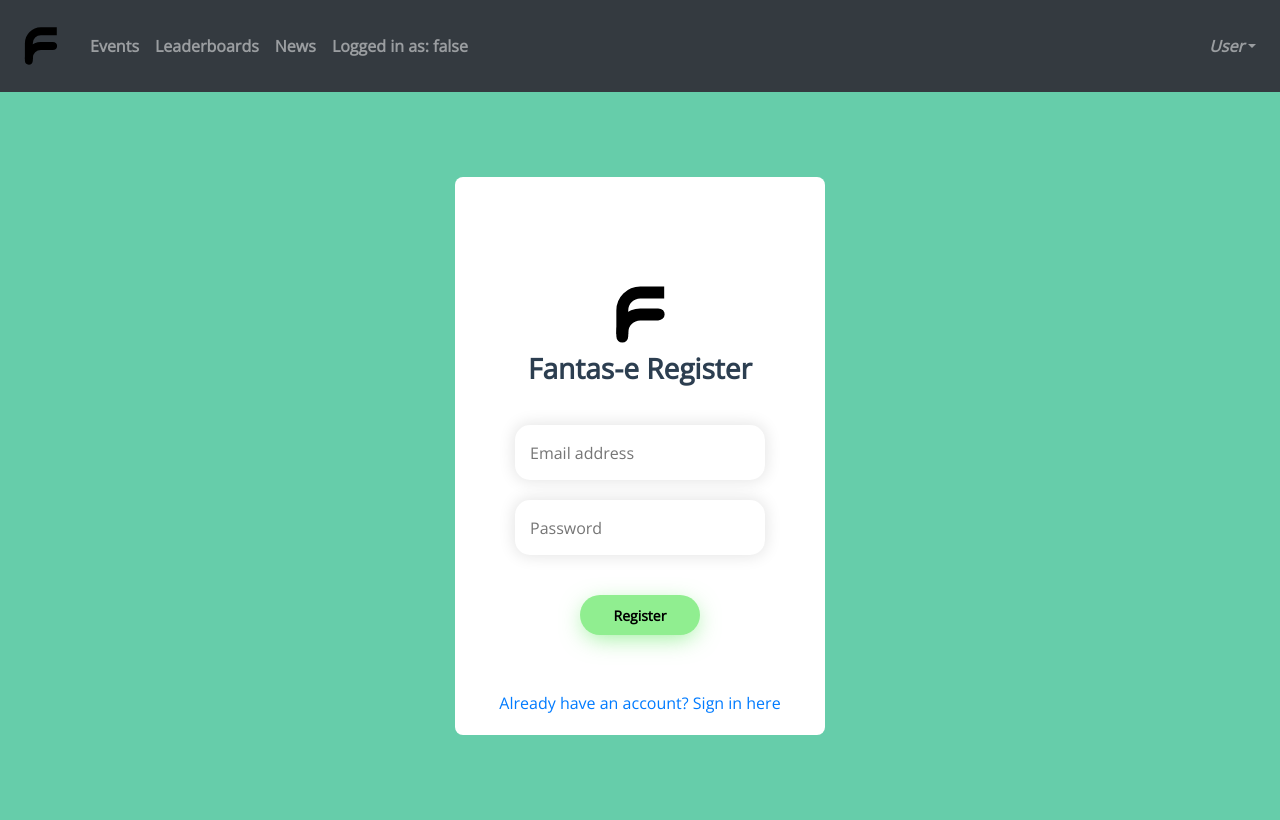
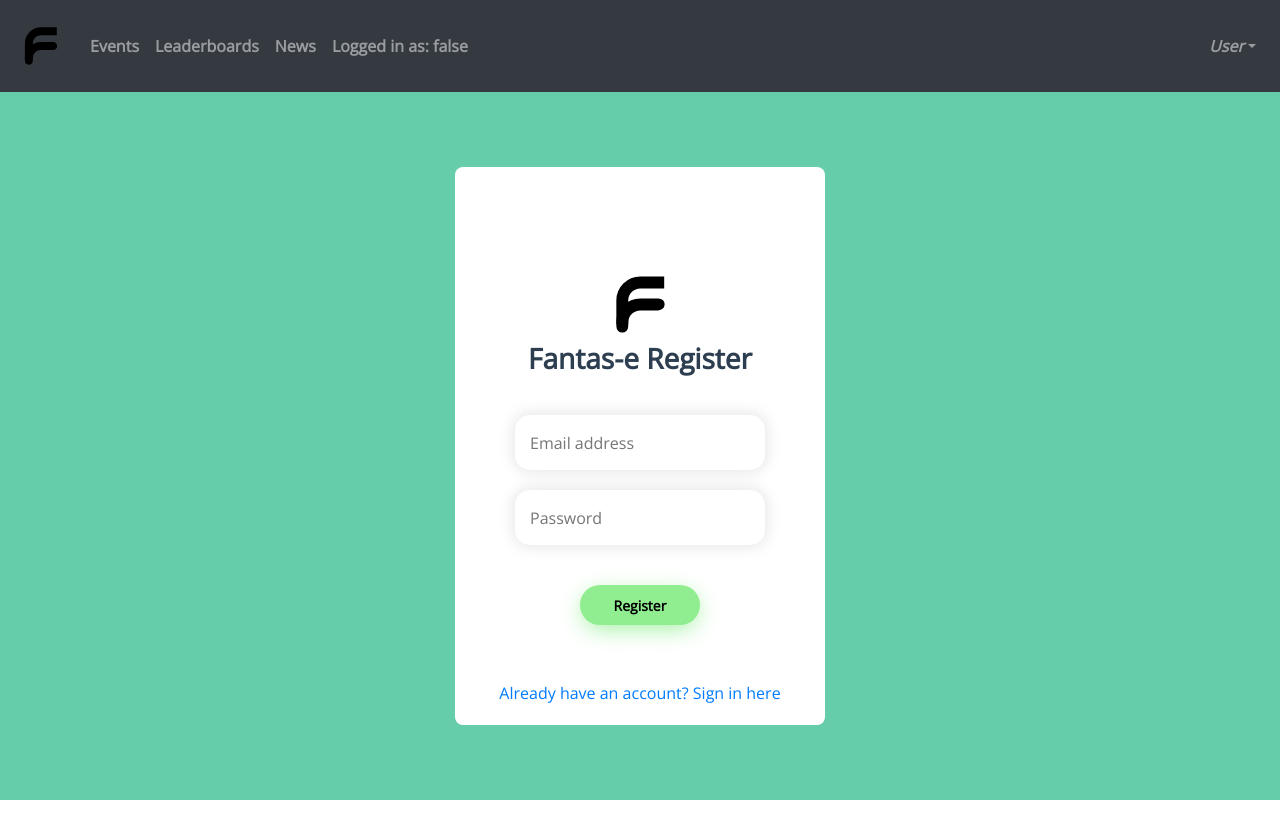
Before and after one commit to colby-moore/fantas-e-sports-vue, a Vue app: page /#/register in a window 1280 px wide. Built offline with nearby package versions, Linux system fonts and the light colour scheme; no server answers.

Commit message:
style edit

```diff
--- a/src/components/login.vue
+++ b/src/components/login.vue
@@ -76,7 +76,7 @@ export default {
         display: flex;
         justify-content: center;
         align-items: center;
-        height: calc(100vh - 72px);
+        height: calc(100vh - 92px);
     }
 
     .logo{
--- a/src/components/register.vue
+++ b/src/components/register.vue
@@ -77,7 +77,7 @@ export default {
         display: flex;
         justify-content: center;
         align-items: center;
-        height: calc(100vh - 72px);
+        height: calc(100vh - 92px);
     }
 
     .logo{
```
